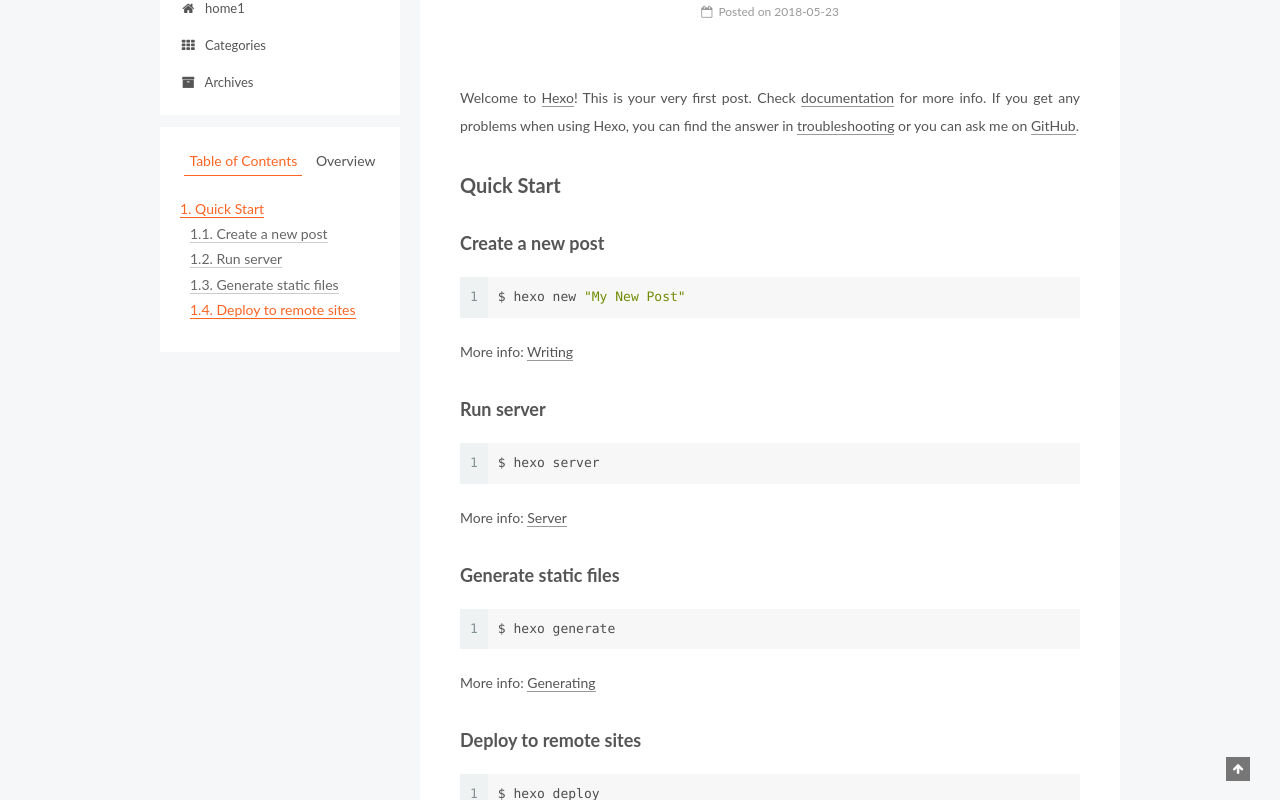
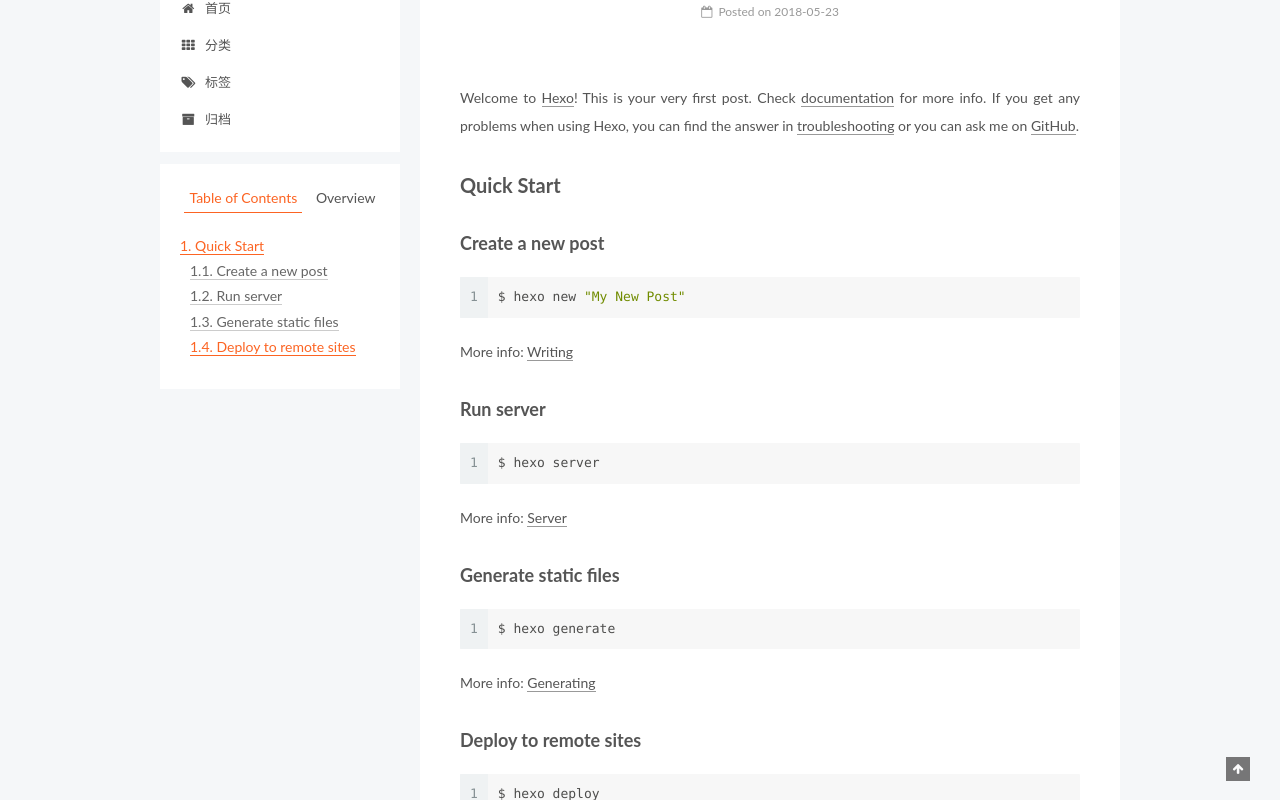
Before and after one commit to onewkl/onewkl.github.io, a plain HTML site: page 2018/05/23/hello-world/index.html in a window 1280 px wide. Shown: the part 119-919 px from the top of the page. Drawn offline with Linux system fonts and the light colour scheme.

Commit message:
Site updated: 2018-05-23 18:50:32

```diff
--- a/2018/05/23/hello-world/index.html
+++ b/2018/05/23/hello-world/index.html
@@ -180,32 +180,42 @@
     <ul id="menu" class="menu">
 
 
-        <li class="menu-item menu-item-home1">
+        <li class="menu-item menu-item-首页">
           <a href="/" rel="section">
 
               <i class="menu-item-icon fa fa-fw fa-home"></i> <br />
 
-            home1
+            首页
           </a>
         </li>
 
 
-        <li class="menu-item menu-item-categories">
+        <li class="menu-item menu-item-分类">
           <a href="/categories/" rel="section">
 
               <i class="menu-item-icon fa fa-fw fa-th"></i> <br />
 
-            Categories
+            分类
           </a>
         </li>
 
 
-        <li class="menu-item menu-item-archives">
+        <li class="menu-item menu-item-标签">
+          <a href="/tags/" rel="section">
+
+              <i class="menu-item-icon fa fa-fw fa-tags"></i> <br />
+
+            标签
+          </a>
+        </li>
+
+
+        <li class="menu-item menu-item-归档">
           <a href="/archives/" rel="section">
 
               <i class="menu-item-icon fa fa-fw fa-archive"></i> <br />
 
-            Archives
+            归档
           </a>
         </li>
 
@@ -425,7 +435,7 @@
 
               <div class="site-state-item site-state-posts">
 
-                <a href="/archives/">
+                <a href="/archives">
 
                   <span class="site-state-item-count">2</span>
                   <span class="site-state-item-name">posts</span>
--- a/css/main.css
+++ b/css/main.css
@@ -1823,7 +1823,7 @@
   width: 4px;
   height: 4px;
   border-radius: 50%;
-  background: #4aff78;
+  background: #faff46;
 }
 .links-of-blogroll {
   font-size: 13px;
```
Also changed, not shown: 2018/05/23/test/index.html (+17 -7 lines), archives/2018/05/index.html (+17 -7 lines), archives/2018/index.html (+17 -7 lines), archives/index.html (+17 -7 lines), categories/index.html (+17 -7 lines), index.html (+17 -7 lines), tags/a/index.html (+17 -7 lines).
